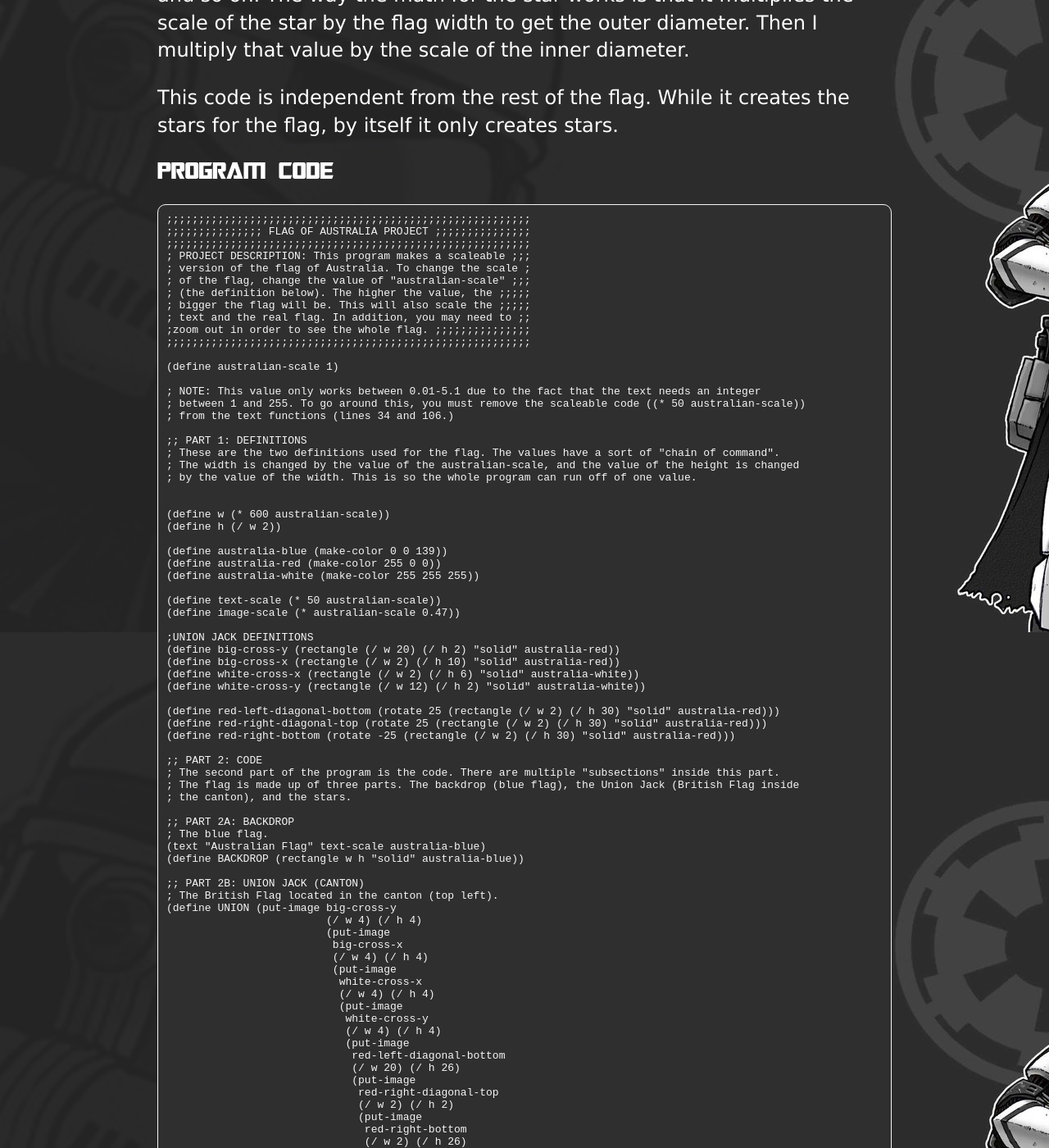
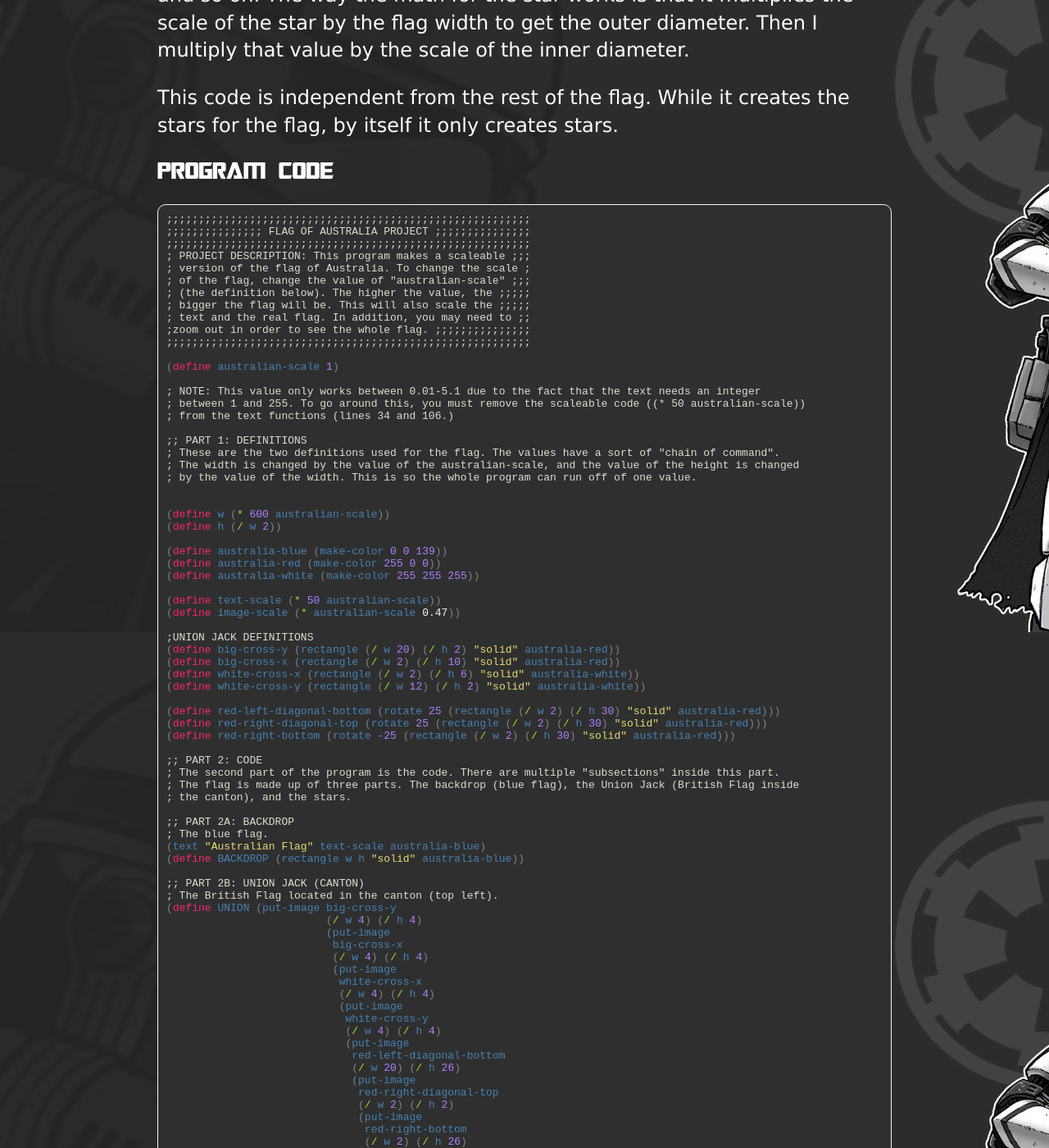
Before and after one commit to brandonm4478/brandonm4478.github.io, a Jekyll site: the page built from _posts/2018-12-21-flag-project-final-submission.md, in a window 1280 px wide and 1400 px high, scrolled down 2379 px. Shown: the whole window at 82% size. Built offline with Jekyll 4.4.1, drawn with Linux system fonts in a browser that asks for light colours; our own code applies the rules of GitHub Pages for plain Markdown files; some of the changed text lies outside the part shown.

Commit message:
Update 2018-12-21-flag-project-final-submission.md

````diff
--- a/_posts/2018-12-21-flag-project-final-submission.md
+++ b/_posts/2018-12-21-flag-project-final-submission.md
@@ -34,7 +34,7 @@ I got help from Mr. Allatta. He helped teach me how to scale an image, and he he
 
 ## Explaining the Code
 * * *
-```
+```scheme
 (define FLAG1 (overlay/align "left" "top"
                              UNION
                              BACKDROP))
@@ -71,7 +71,7 @@ The bottom part of the code (seperated by a line of comments) is for the stars.
 This code is independent from the rest of the flag. While it creates the stars for the flag, by itself it only creates stars.
 
 ## Program code
-```
+```scheme
 ;;;;;;;;;;;;;;;;;;;;;;;;;;;;;;;;;;;;;;;;;;;;;;;;;;;;;;;;;
 ;;;;;;;;;;;;;;; FLAG OF AUSTRALIA PROJECT ;;;;;;;;;;;;;;;
 ;;;;;;;;;;;;;;;;;;;;;;;;;;;;;;;;;;;;;;;;;;;;;;;;;;;;;;;;;
````
